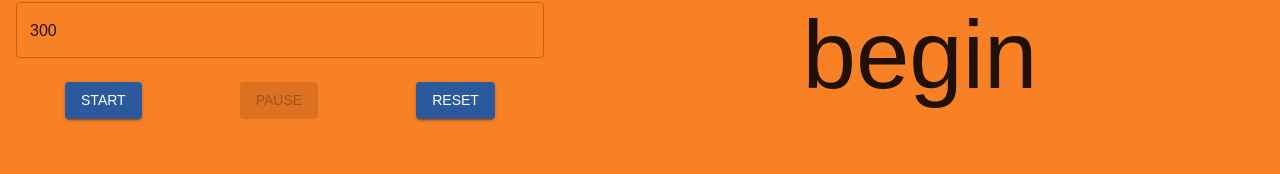
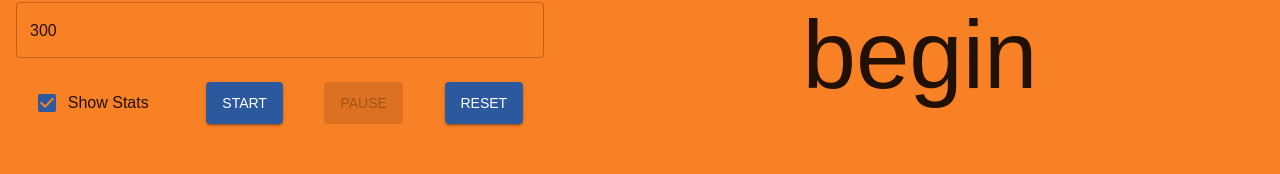
Before and after one commit to IsaacYocum/portfolio, a React (Create React App) app: page /portfolio/projects/reader in a window 1280 px wide. Shown: the part 355-529 px from the top of the page. Built offline with nearby package versions, Linux system fonts and the light colour scheme; no server answers.

Commit message:
add show stats button

```diff
--- a/src/components/projects/reader/Reader.tsx
+++ b/src/components/projects/reader/Reader.tsx
@@ -1,4 +1,4 @@
-import { TextField, Button, Typography } from "@mui/material";
+import { TextField, Button, Typography, Checkbox, FormControlLabel } from "@mui/material";
 import { useEffect, useState } from "react";
 import { useInterval } from "../../../hooks/customHooks";
 import './Reader.css'
@@ -32,6 +32,7 @@ let Reader = () => {
   let [pausedTime, setPausedTime] = useState<number>(0)
   let [expectedDuration, setExpectedDuration] = useState<number>(0)
   let [runningState, setRunningState] = useState<ReaderStatus>(ReaderStatus.STOPPED)
+  let [showStats, setShowStats] = useState(true);
 
   useEffect(() => {
     getWords(STARTER_TEXT)
@@ -132,6 +133,15 @@ let Reader = () => {
           <br />
           <br />
           <div id="readerSettingsButtons">
+            <FormControlLabel
+              control={
+                <Checkbox
+                  checked={showStats}
+                  onClick={() => setShowStats(!showStats)}
+                />
+              }
+              label="Show Stats"
+            />
             <Button
               variant='contained'
               onClick={() => handleStartTimer()}
@@ -156,6 +166,7 @@ let Reader = () => {
         </div>
       </div>
       <div id="readerDisplay">
+        {showStats ?
           <div id="statsDisplay">
             <table>
               <tbody>
@@ -182,6 +193,7 @@ let Reader = () => {
               </tbody>
             </table>
           </div>
+          : null}
         <Typography variant="h1">{runningState === ReaderStatus.STOPPED ? "Click Start to begin" : displayText[displayTextIndex]}</Typography>
       </div>
     </div >
```
Lines whose indentation alone changed are shown as unchanged.
